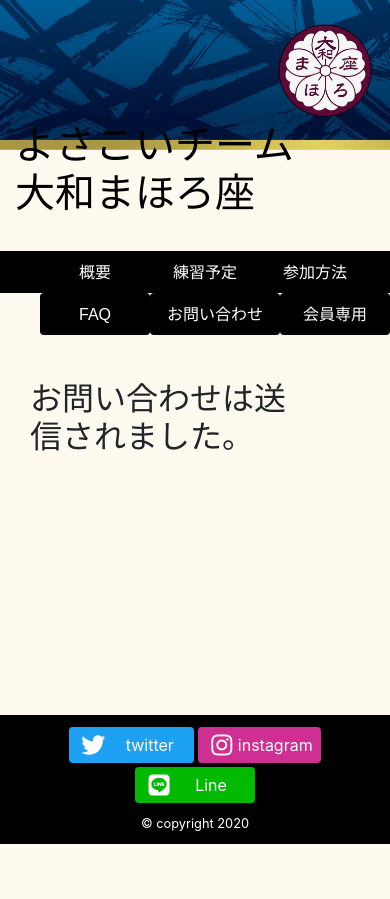
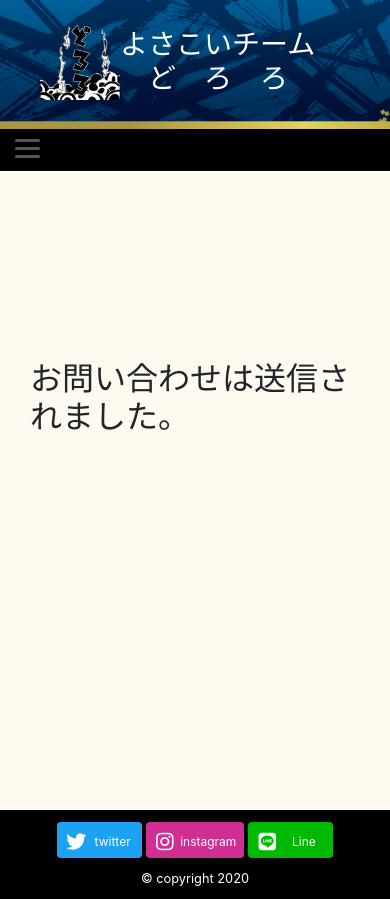
Before and after one commit to YusukeKonno1989/CircleYamatoProject, a Django app: page /Circle/contact/result/ in a window 390 px wide. Before the commit the page ends 844 px from the top, so only its background shows below. Run offline with Django 3.2, Linux system fonts and the light colour scheme; some libraries are stand-ins or nearby versions.

Commit message:
第一回リリース版　コミット

```diff
--- a/CircleYamatoProject/Circle/forms.py
+++ b/CircleYamatoProject/Circle/forms.py
@@ -3,7 +3,18 @@ from .models import Schedule
 from django.core.mail import BadHeaderError, send_mail
 from django.conf import settings
 from django.http import HttpResponse
+from django.contrib.admin import widgets
 from unittest.util import _MAX_LENGTH
+
+GENDER_CHOICE = {
+    ('0','男性'),
+    ('1','女性'),
+}
+
+EXPERIENCE_CHOICE = {
+    ('0','未経験'),
+    ('1','演武経験有'),
+}
 
 class ScheduleForm(forms.ModelForm):
     """
@@ -56,6 +67,20 @@ class ContactForm(forms.Form):
         }),
     )
 
+    gender = forms.ChoiceField(
+        label = "性別",
+        widget=forms.RadioSelect,
+        choices = GENDER_CHOICE,
+        required = True
+    )
+
+    experience = forms.ChoiceField(
+        label = "演武経験",
+        widget=forms.RadioSelect,
+        choices = EXPERIENCE_CHOICE,
+        required = True
+    )
+
     message = forms.CharField(
         label='',
         widget=forms.Textarea(attrs={
@@ -68,8 +93,17 @@ class ContactForm(forms.Form):
         subject = "お問い合わせ"
         name = self.cleaned_data['name']
         email = self.cleaned_data['email']
+        gender = self.cleaned_data['gender']
+        for data in GENDER_CHOICE:
+            if data[0] == gender:
+                gender_name = data[1]
+        experience = self.cleaned_data['experience']
+        for data in EXPERIENCE_CHOICE:
+            if data[0] == experience:
+                experience_name = data[1]
         from_email = '{name} <{email}>'.format(name=name, email=email)
-        message = "送信者：" + email + "\n\n" + self.cleaned_data['message']
+        message = "送信者：" + name + "  " + email + "\n\n" + "性別："  + gender_name + "\n" + "演武経験：" + \
+                  experience_name +"\n\n" + self.cleaned_data['message']
         recipient_list = [settings.EMAIL_HOST_USER]
 
         try:
--- a/CircleYamatoProject/Circle/templates/base.html
+++ b/CircleYamatoProject/Circle/templates/base.html
@@ -15,7 +15,8 @@
     <!-- Font Awesome CSS -->
     <link rel="stylesheet" href="https://use.fontawesome.com/releases/v5.12.0/css/all.css">
 
-    <title>大和まほろ座</title>
+    <title>大阪よさこいサークル【どろろ】</title>
+    <meta name="description" content=" 大阪府で活動中のよさこいサークル。"/>
 </head>
 <body>
 
--- a/CircleYamatoProject/Circle/templates/baseContact.html
+++ b/CircleYamatoProject/Circle/templates/baseContact.html
@@ -15,7 +15,8 @@
     <!-- Font Awesome CSS -->
 	<link rel="stylesheet" href="https://use.fontawesome.com/releases/v5.12.0/css/all.css">
 
-    <title>お問い合わせ</title>
+    <title>お問い合わせ 大阪よさこいサークル【どろろ】</title>
+    <meta name="description" content=" 大阪府で活動中のよさこいサークル。お気軽にお問い合わせください。"/>
 </head>
 <body>
 
--- a/CircleYamatoProject/Circle/templates/contact_result.html
+++ b/CircleYamatoProject/Circle/templates/contact_result.html
@@ -3,29 +3,35 @@
 {% block content %}
 
   <!-- ヘッダー -->
+  <div class="d-none d-md-block sticky-top">
+    <!-- 上部固定 -->
     <header class="jumbotron sticky-top">
       <div class="container-fluid">
         <div class="row">
-        <div class="col-lg-6">
+          <div class="col-5">
             <div id="header_logo">
               <img class="float-right" src="/static/images/circle_emblem.png" width="100" alt="サークルエンブレム">
             </div>
           </div>
-        <div class="col-lg-6">
+          <div class="col-7">
             <div id="header_logo">
-            <h1 style="text-align:left"><a href="/" class="text-decoration-none">よさこいチーム<br>大和まほろ座</a></h1>
+              <h1 style="text-align:left">
+                <a href="/" class="text-decoration-none">
+                  <font color="white">よさこいチーム<br>　ど　ろ　ろ　</font>
+                </a>
+              </h1>
             </div>
           </div>
         </div>
 
         <div class="row menu">
-        <div class="mx-auto" style="width: 1000px;">
+          <div class="mx-auto" style="width: 880px;">
             <!-- メインメニュー -->
             <ul id="menu">
-            <li id="menu01"><a href="#anchor_overview" class="btn btn01">概要</a></li>
-            <li id="menu02"><a href="#anchor_schedule" class="btn btn02">練習予定</a></li>
-            <li id="menu03"><a href="#anchor_join" class="btn btn03">参加方法</a></li>
-            <li id="menu04"><a href="#anchor_faq" class="btn btn04">FAQ</a></li>
+              <li id="menu01"><a href="{% url 'Circle:index' %}" class="btn btn01">概要</a></li>
+              <li id="menu02"><a href="{% url 'Circle:index' %}#anchor_schedule" class="btn btn02">練習予定</a></li>
+              <li id="menu03"><a href="{% url 'Circle:index' %}#anchor_join" class="btn btn03">参加方法</a></li>
+              <li id="menu04"><a href="{% url 'Circle:index' %}#anchor_faq" class="btn btn04">FAQ</a></li>
               <li id="menu05"><a href="{% url 'Circle:contact_form' %}" class="btn btn05">お問い合わせ</a></li>
               <li id="menu06"><a href="{% url 'Circle:login' %}" class="btn btn06">会員専用</a></li>
             </ul>
@@ -33,13 +39,60 @@
         </div>
       </div>
     </header>
+  </div>
+
+  <!-- ヘッダー mdサイズ未満 -->
+  <div class="d-block d-md-none">
+    <!-- 上部固定無し -->
+    <header class="jumbotron" id="min_size">
+      <div class="container-fluid" id="min_container">
+        <div class="row">
+          <div class="col-4">
+            <div id="header_logo">
+              <img class="float-right" src="/static/images/circle_emblem.png" width="80" alt="サークルエンブレム">
+            </div>
+          </div>
+          <div class="col-8">
+            <div id="header_logo">
+              <h3 style="text-align:left">
+                <a href="/" class="text-decoration-none">
+                  <font color="white">よさこいチーム<br>　ど　ろ　ろ　</font>
+                </a>
+              </h3>
+            </div>
+          </div>
+        </div>
+
+        <div class="row menu">
+          <div class="mx-auto" style="width: 880px;">
+            <!-- メインメニュー -->
+            <div id="nav-drawer">
+              <input id="nav-input" type="checkbox" class="nav-unshown">
+              <label id="nav-open" for="nav-input"><span></span></label>
+              <label class="nav-unshown" id="nav-close" for="nav-input"></label>
+              <div id="nav-content">
+                <ul id="nav_menu">
+                  <li id="nav_menu01"><a href="{% url 'Circle:index' %}" class="btn nav_btn01">概要</a></li>
+                  <li id="nav_menu02"><a href="{% url 'Circle:index' %}#anchor_schedule_min" class="btn nav_btn02">練習予定</a></li>
+                  <li id="nav_menu03"><a href="{% url 'Circle:index' %}#anchor_join_min" class="btn nav_btn03">参加方法</a></li>
+                  <li id="nav_menu04"><a href="{% url 'Circle:index' %}#anchor_faq_min" class="btn nav_btn04">FAQ</a></li>
+                  <li id="nav_menu05"><a href="{% url 'Circle:contact_form' %}" class="btn nav_btn05">お問い合わせ</a></li>
+                  <li id="nav_menu06"><a href="{% url 'Circle:login' %}" class="btn nav_btn06">会員専用</a></li>
+                </ul>
+              </div>
+            </div>
+          </div>
+        </div>
+      </div>
+    </header>
+  </div>
 
   <!-- ボディ -->
   <div class="container-fluid body">
 
     <div id="inquiry">
       <div class="row contact-result">
-        <div class="col-10">
+        <div class="col-12">
           <div class="mx-auto">
             <h2>お問い合わせは送信されました。</h2>
 	      </div>
@@ -50,20 +103,53 @@
   </div>
 
   <!-- フッター -->
+  <div class="d-none d-md-block sticky-top">
     <footer class="jumbotron fixed-bottom">
       <div class="container">
         <ul class="snsButtons">
           <li class="snsButtons_twitter"><i class="fab fa-twitter"></i>
             <span class="snsButtons_label">
-            <a href="https://twitter.com/yamato_mahoroza" target="_blank">twitter</a>
+              <a href="https://twitter.com/dororo_n" target="_blank">twitter</a>
             </span>
-        <li class="snsButtons_instagram"><i class="fab fa-instagram"></i><span class="snsButtons_label">instagram</span>
-        <li class="snsButtons_line"><i class="fab fa-line"></i><span class="snsButtons_label">Line</span>
+          <li class="snsButtons_instagram"><i class="fab fa-instagram"></i>
+            <span class="snsButtons_label">
+              <a href="https://www.instagram.com/dororo_yosakoi/" target="_blank">instagram</a>
+            </span>
+          <li class="snsButtons_line"><i class="fab fa-line"></i>
+            <span class="snsButtons_label">
+              <a href="https://lin.ee/ckZrsBC" target="_blank">Line</a>
+            </span>
         </ul>
         <center>
           <p><small>&copy; copyright 2020</small></p>
         </center>
       </div>
     </footer>
+  </div>
+
+  <!-- ヘッダー mdサイズ未満 -->
+  <div class="d-block d-md-none">
+      <footer class="jumbotron">
+      <div class="container_min">
+        <ul class="snsButtons_min">
+          <li class="snsButtons_twitter"><i class="fab fa-twitter"></i>
+            <span class="snsButtons_label_min">
+              <a href="https://twitter.com/dororo_n" target="_blank">twitter</a>
+            </span>
+          <li class="snsButtons_instagram"><i class="fab fa-instagram"></i>
+            <span class="snsButtons_label_min">
+              <a href="https://www.instagram.com/dororo_yosakoi/" target="_blank">instagram</a>
+            </span>
+          <li class="snsButtons_line"><i class="fab fa-line"></i>
+            <span class="snsButtons_label_min">
+              <a href="https://lin.ee/ckZrsBC" target="_blank">Line</a>
+            </span>
+        </ul>
+        <center>
+          <p><small>&copy; copyright 2020</small></p>
+        </center>
+      </div>
+    </footer>
+  </div>
 
 {% endblock %}
--- a/CircleYamatoProject/static/css/contact.css
+++ b/CircleYamatoProject/static/css/contact.css
@@ -466,8 +466,8 @@ ul#nav_menu a {
   margin: auto;
   padding-top: 150px;
   max-width: 650px;
+  min-height: 570px;
 }
-
 
 input#id_name.form-control {
   margin: 10px 0px 10px 0px;
@@ -482,10 +482,15 @@ input#id_email.form-control {
 textarea#id_message.form-control {
   margin: 0px 0px 10px 0px;
   max-width: 800px;
+  resize: none;
 }
 
-div#sendButton {
-  margin: 10px 0px 0px 0px;
+label[for="id_gender_0"] {
+    margin: 0px 10px 10px 0px;
+}
+
+label[for="id_experience_0"] {
+    margin: 0px 10px 10px 0px;
 }
 
 button.btn.btn-primary {
--- a/CircleYamatoProject/static/css/index.css
+++ b/CircleYamatoProject/static/css/index.css
@@ -491,6 +491,11 @@ ul#nav_menu a {
 .join {
   margin: 0px 10px 0px 10px;
 }
+
+.overview a {
+  color: #4169e1 !important;
+}
+
 /*============================================
 フッター
 ============================================*/
```
Also changed, not shown: CircleYamatoProject/Circle/templates/contact_form.html (+34 -11 lines), CircleYamatoProject/Circle/templates/footer.html (+8 -3 lines), CircleYamatoProject/Circle/templates/index.html (+29 -19 lines), CircleYamatoProject/static/images/circle_emblem.png. Lines whose indentation alone changed are shown as unchanged.
